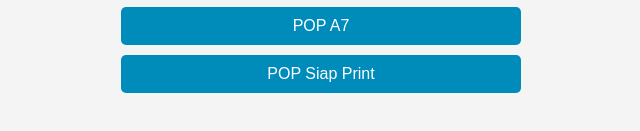
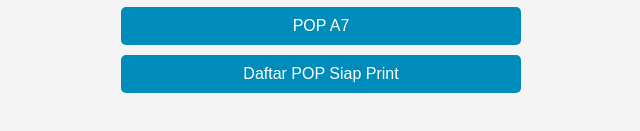
Before and after one commit to hyperserang/362, a plain HTML site: page pop.html in a window 1280 px wide. Shown: the part 149-280 px from the top of the page, 319-959 px from the left. Drawn offline with Linux system fonts and the light colour scheme.

Commit message:
Update pop.html

```diff
--- a/pop.html
+++ b/pop.html
@@ -17,7 +17,7 @@
         <h1>Cetak POP 362</h1>
         <a class="link" href="https://script.google.com/macros/s/AKfycbxQ55Z0QqFw2dhKKdg84ulEb6wElFk0K-UwU7-LsvBS35t8HWOUXeeRVIAeFi2rVgkjAA/exec" target="_blank">POP A3 & A4</a>
         <a class="link" href="" target="_blank">POP A7</a>
-        <a class="link" href="https://script.google.com/macros/s/AKfycbzeX6R06IHZov5dVO0G154Z4x1hIzPrjt1nz1gzNHW5JL57UADFhYNcTzyAXbpWwVtd/exec">POP Siap Print</a>
+        <a class="link" href="https://script.google.com/macros/s/AKfycbxd-TE6r8_-TH6_yNCsHlvJmsizXpZeIibAeEIr8jBtbenbWsXk-n7HlHk39SUProKP/exec">Daftar POP Siap Print</a>
         </div>
 </body>
-</html>
+</ht
```
